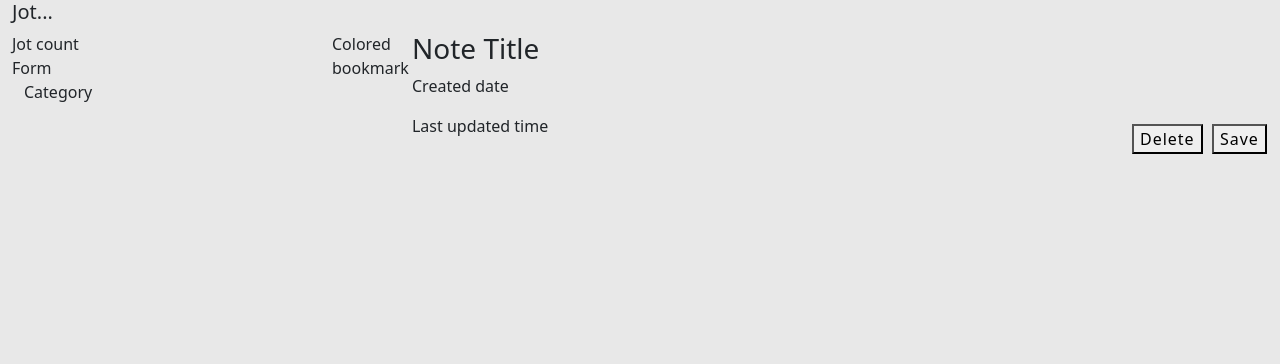
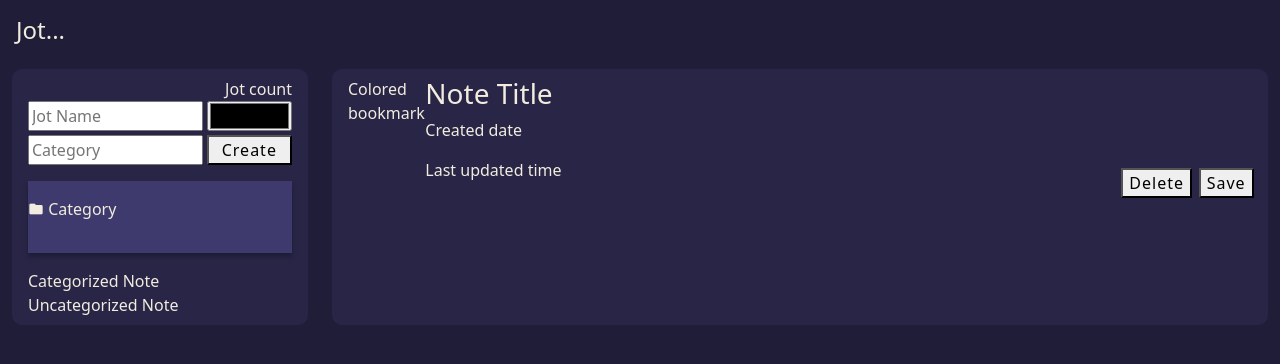
Before and after one commit to santyclause/jot, a website with bundled scripts: page index.html in a window 1280 px wide. Built offline with nearby package versions, Linux system fonts and the light colour scheme; a script that the page names is missing.

Commit message:
more blocking + basic styling

```diff
--- a/assets/style/style.css
+++ b/assets/style/style.css
@@ -2,6 +2,28 @@
   --light: #F1ECDF;
   --darker: #1F1D38;
   --dark: #282546;
+  --darkLighter: #3e3a6d;
   --primary: #1E8DA6;
   --secondary: #E1561B;
 }
+
+.my-card {
+  background-color: var(--dark);
+  height: 100%;
+  border-radius: 10px;
+  padding: 0.5em 1em;
+}
+
+.category {
+  background-color: var(--darkLighter);
+  box-shadow: 0px 4px 4px var(--darker);
+  padding: 1em 0;
+  margin: 1em 0;
+  display: flex;
+  align-items: center;
+}
+
+.bgm-darker {
+  background-color: var(--darker);
+  color: var(--light)
+}
--- a/index.html
+++ b/index.html
@@ -16,33 +16,64 @@
 </head>
 
 <body>
-  <main class="container-fluid">
-    <div>
-      <h5>Jot...</h5>
+  <main class="container-fluid bgm-darker">
+    <div class="px-1 py-3">
+      <h4>Jot...</h4>
     </div>
     <!-- SECTION Main content with note list on the left and the active note on the right -->
     <section class="row">
       <div class="col-md-3">
+        <div class="my-card">
           <!-- NOTE Jot count -->
-        <div>
+          <div class="text-end">
             Jot count
           </div>
           <!-- STUB Form-->
           <div>
-          Form
+            <form class="container-fluid p-0">
+              <section class="row g-1">
+                <div class="col-md-8">
+                  <input type="text" placeholder="Jot Name" class="w-100">
+                </div>
+                <div class="col-md-4">
+                  <input type="color" class="w-100 h-100">
+                </div>
+                <div class="col-md-8">
+                  <input type="text" placeholder="Category" class="w-100">
+                </div>
+                <div class="col-md-4">
+                  <button type="submit" class="w-100">Create</button>
+                </div>
+              </section>
+            </form>
           </div>
           <!-- SECTION Note list -->
-        <div class="container-fluid">
+          <div class="container-fluid p-0">
             <section class="row">
               <div class="col-12">
-              <div>Category</div>
+                <div class="category" role="button">
+                  <p>
+                    <i class="mdi mdi-folder"></i>
+                    <span>Category</span>
+                  </p>
+                </div>
+                <div>
+                  Categorized Note
+                </div>
+              </div>
+              <div class="col-12">
+                <div>
+                  Uncategorized Note
+                </div>
               </div>
             </section>
             <!-- !SECTION -->
           </div>
         </div>
+      </div>
       <!-- SECTION Active note screen -->
       <div class="col-md-9">
+        <div class="my-card">
           <!-- SECTION Note details -->
           <section class="row">
             <div class="col-1">
@@ -64,6 +95,7 @@
           </section>
           <!-- !SECTION -->
         </div>
+      </div>
       <!-- !SECTION -->
     </section>
     <!-- !SECTION -->
```
Lines whose indentation alone changed are shown as unchanged.
